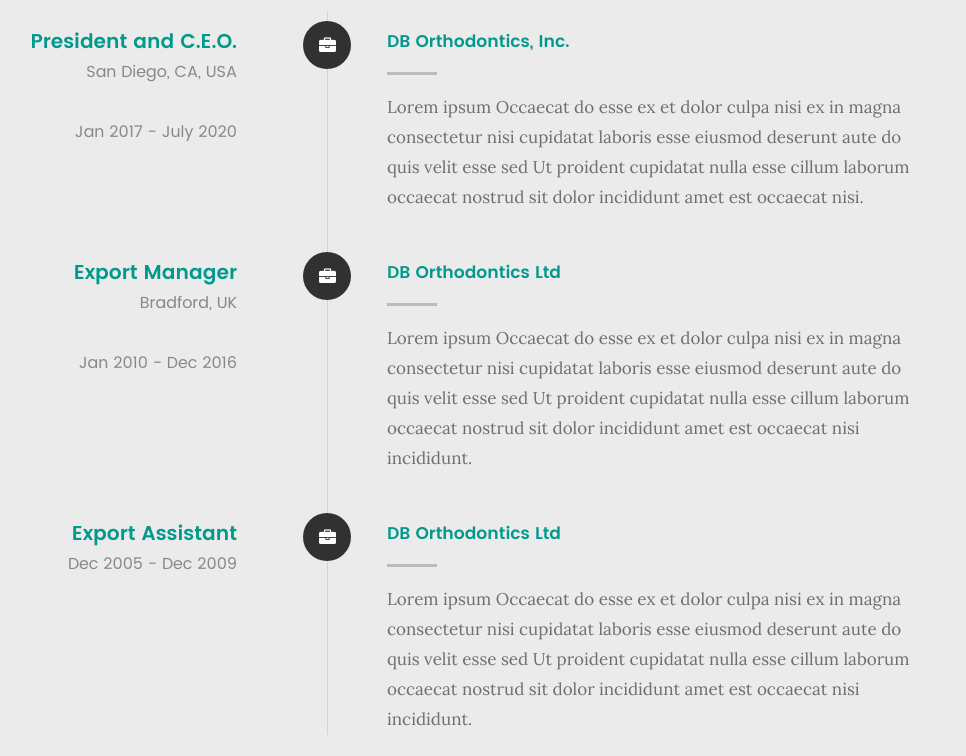
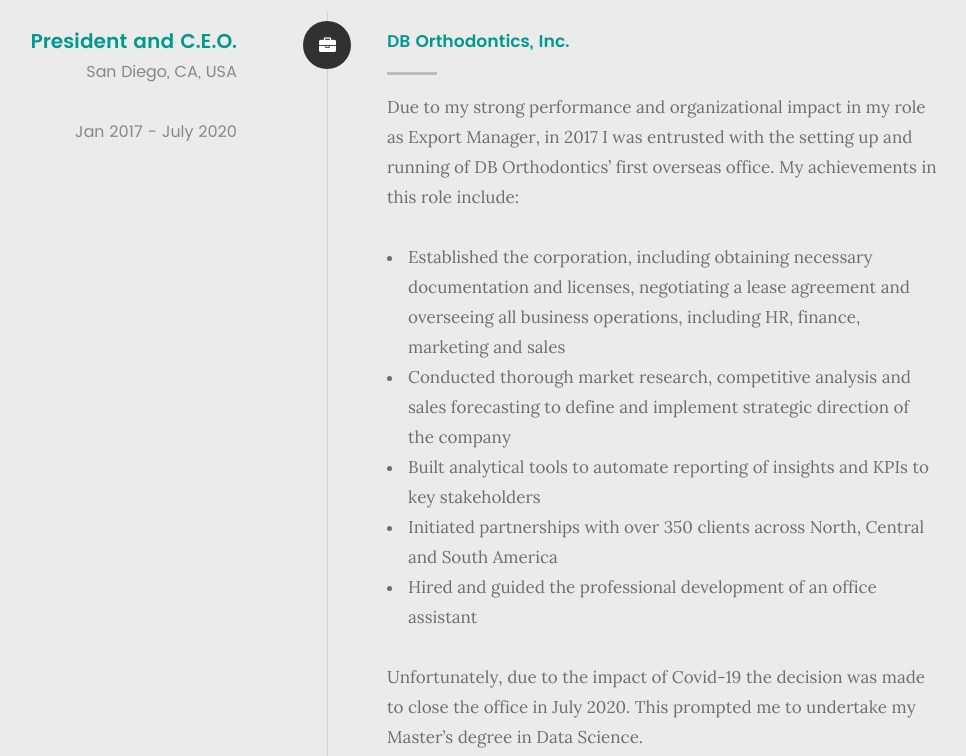
Before and after one commit to jrlee85/jrlee85.github.io, a plain HTML site: page index.html in a window 1280 px wide. Shown: the part 4166-4922 px from the top of the page, without its empty margins (172-1138 px from the left). Drawn offline with Linux system fonts and the light colour scheme; files whose address does not match are found by name.

Commit message:
Update index.html

```diff
--- a/index.html
+++ b/index.html
@@ -304,7 +304,13 @@
 
 	   				<div class="timeline-content">
 	   					<h4>DB Orthodontics, Inc.</h4>
-	   					<p>Lorem ipsum Occaecat do esse ex et dolor culpa nisi ex in magna consectetur nisi cupidatat laboris esse eiusmod deserunt aute do quis velit esse sed Ut proident cupidatat nulla esse cillum laborum occaecat nostrud sit dolor incididunt amet est occaecat nisi.</p>
+	   					<p>Due to my strong performance and organizational impact in my role as Export Manager, in 2017 I was entrusted with the setting up and running of DB Orthodontics’ first overseas office. My achievements in this role include:
+<ul><li>Established the corporation, including obtaining necessary documentation and licenses, negotiating a lease agreement and overseeing all business operations, including HR, finance, marketing and sales</li>
+<li>Conducted thorough market research, competitive analysis and sales forecasting to define and implement strategic direction of the company</li>
+<li>Built analytical tools to automate reporting of insights and KPIs to key stakeholders</li>
+<li>Initiated partnerships with over 350 clients across North, Central and South America</li>
+	<li>Hired and guided the professional development of an office assistant</li></ul>
+Unfortunately, due to the impact of Covid-19 the decision was made to close the office in July 2020. This prompted me to undertake my Master’s degree in Data Science.</p>
 	   				</div>
 
 	   			</div> <!-- /timeline-block -->
```
